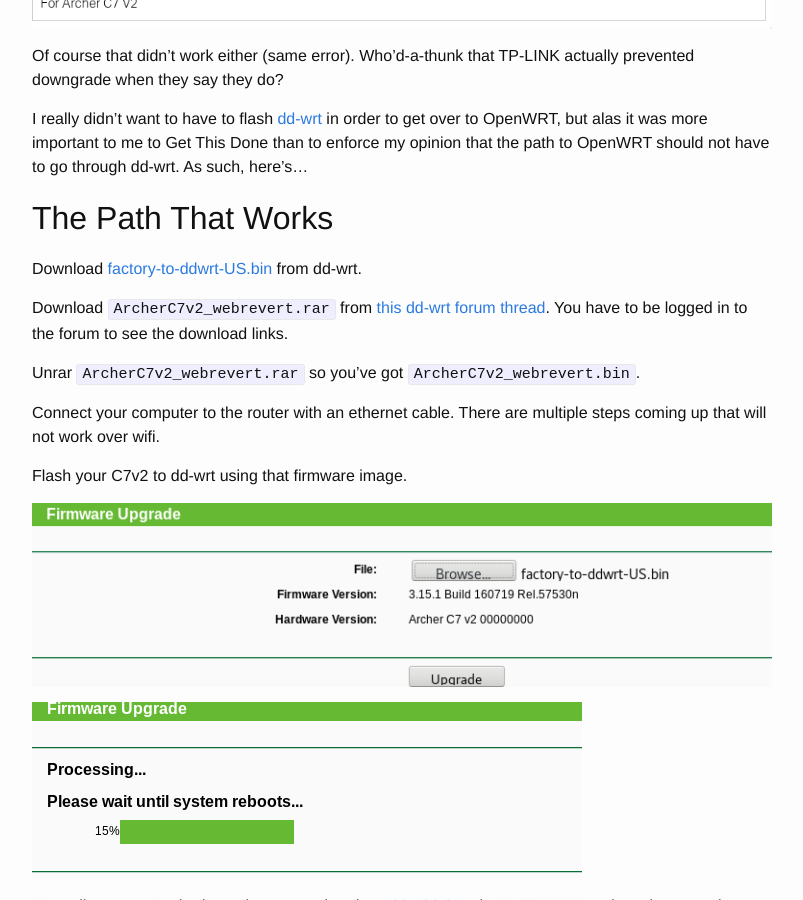
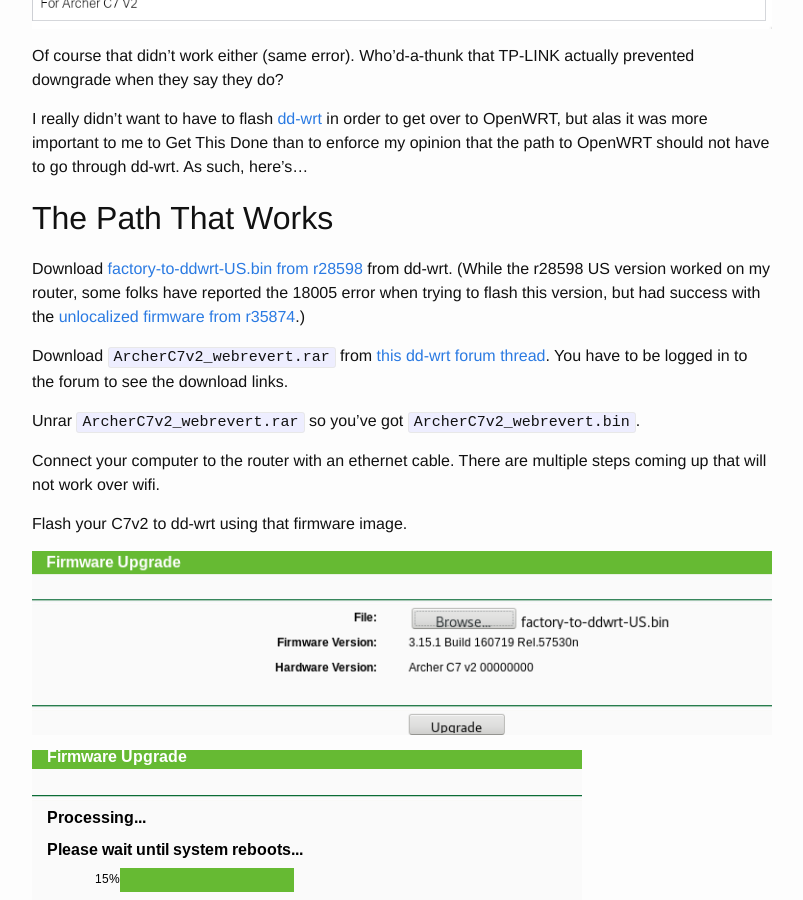
Before and after one commit to cilynx/cilynx.github.io, a Jekyll site: the page built from _posts/2018-03-24-openwrt_on_late_serial_number_tp-link_archer_c7_v2.md, in a window 1280 px wide and 900 px high, scrolled down 3246 px. Shown: the whole window, without its empty margins (238-1041 px from the left). Built offline with Jekyll 4.4.1, drawn with Linux system fonts in a browser that asks for light colours; comment, search, counter and statistics services are not loaded.

Commit message:
Update around dd-wrt version to flash

```diff
--- a/_posts/2018-03-24-openwrt_on_late_serial_number_tp-link_archer_c7_v2.md
+++ b/_posts/2018-03-24-openwrt_on_late_serial_number_tp-link_archer_c7_v2.md
@@ -55,7 +55,7 @@
 
 ## The Path That Works
 
-Download [factory-to-ddwrt-US.bin](http://download1.dd-wrt.com/dd-wrtv2/downloads/betas/2015/12-24-2015-r28598/tplink_archer-c7-v2/factory-to-ddwrt-US.bin) from dd-wrt.
+Download [factory-to-ddwrt-US.bin from r28598](http://download1.dd-wrt.com/dd-wrtv2/downloads/betas/2015/12-24-2015-r28598/tplink_archer-c7-v2/factory-to-ddwrt-US.bin) from dd-wrt.  (While the r28598 US version worked on my router, some folks have reported the 18005 error when trying to flash this version, but had success with the [unlocalized firmware from r35874](https://download1.dd-wrt.com/dd-wrtv2/downloads/betas/2018/05-04-2018-r35874/tplink_archer-c7-v2/factory-to-ddwrt.bin).)
 
 Download `ArcherC7v2_webrevert.rar` from [this dd-wrt forum thread](https://www.dd-wrt.com/phpBB2/viewtopic.php?p=936939#936939).  You have to be logged in to the forum to see the download links.
 
```
